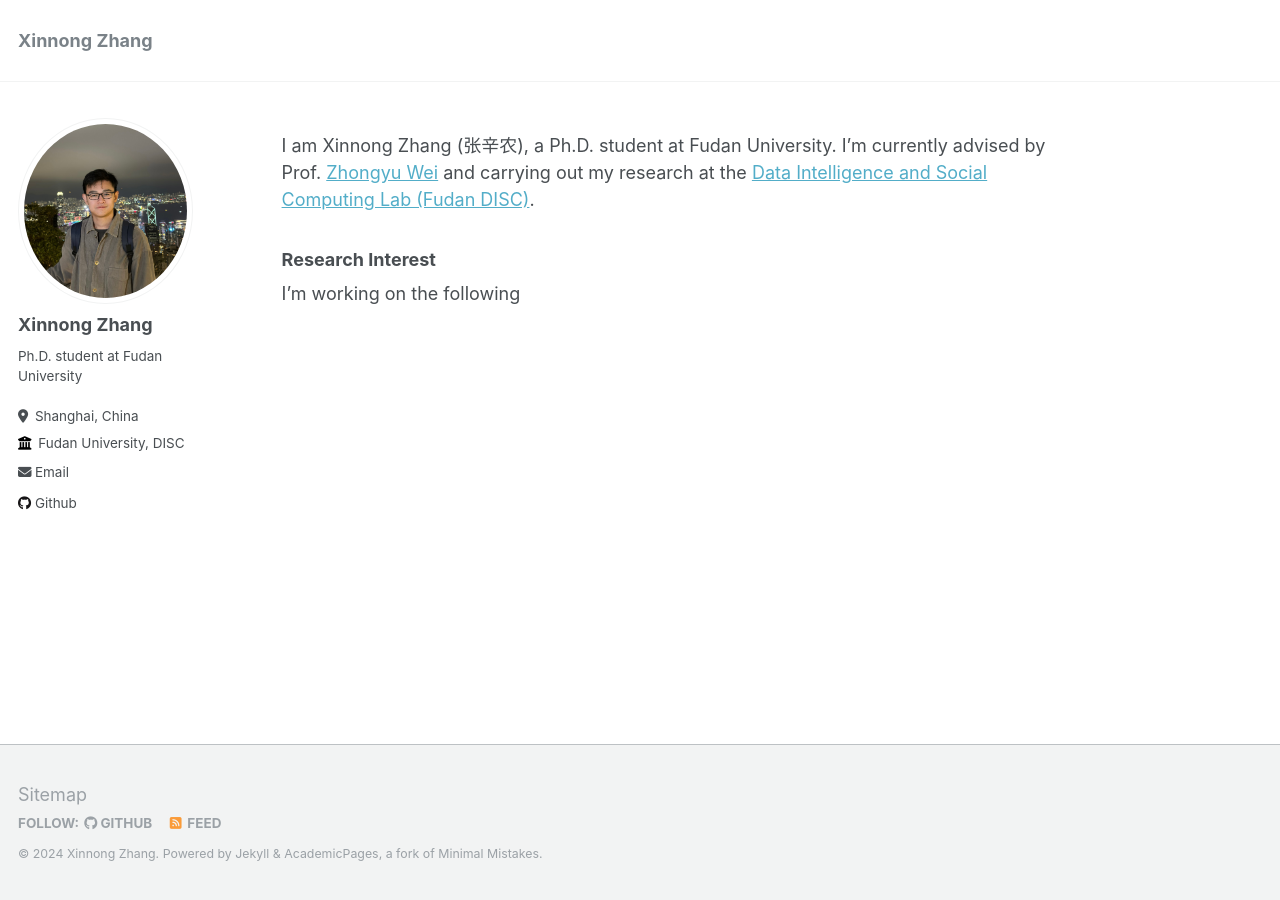
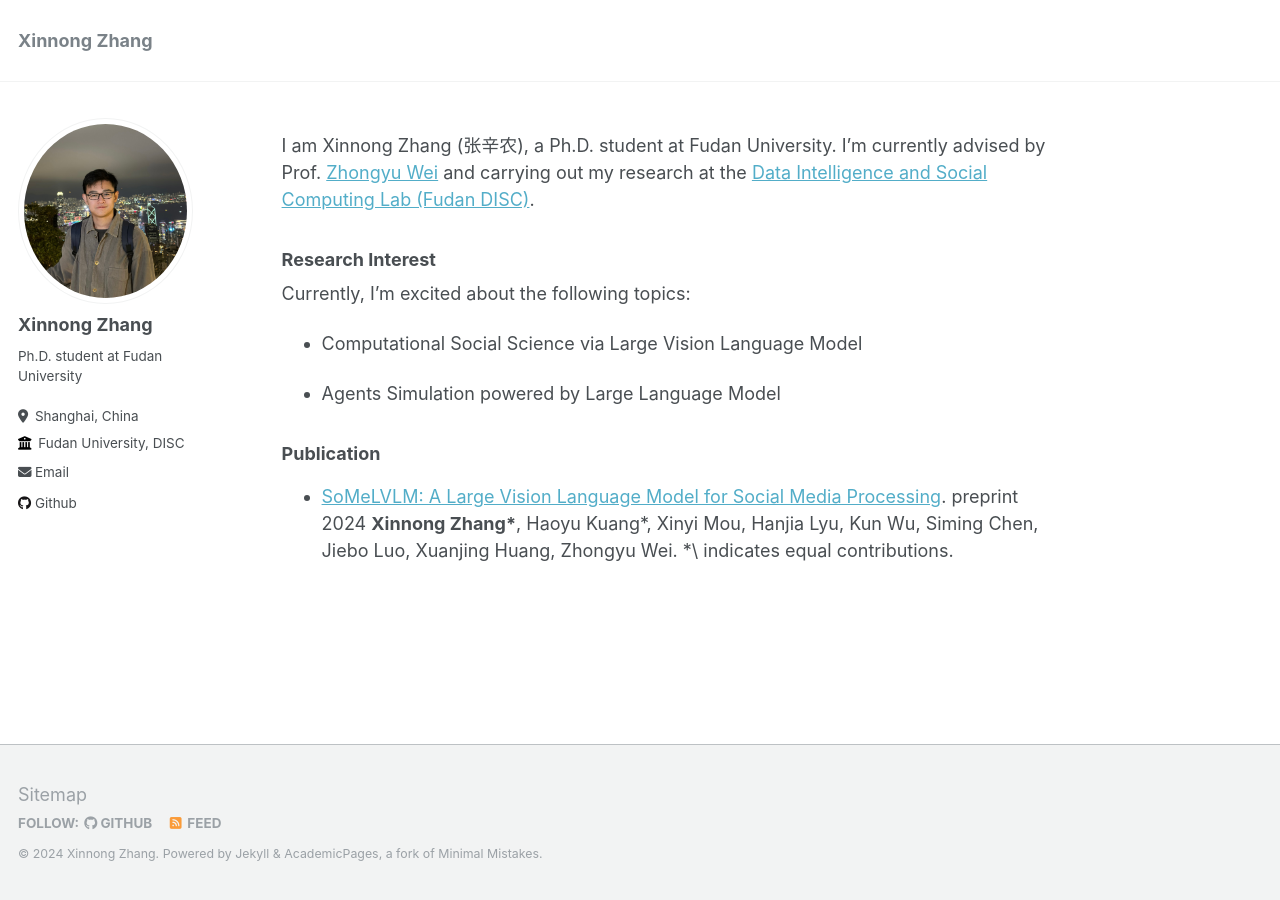
Before and after one commit to Lishi905/lishi905.github.io, a Jekyll site: the page built from _pages/about.md, in a window 1280 px wide. Built offline with Jekyll 4.4.1, drawn with Linux system fonts in a browser that asks for light colours.

Commit message:
Update about.md

```diff
--- a/_pages/about.md
+++ b/_pages/about.md
@@ -11,4 +11,15 @@ redirect_from:
 I am Xinnong Zhang (张辛农), a Ph.D. student at Fudan University. I'm currently advised by Prof. [Zhongyu Wei](http://www.fudan-disc.com/people/zywei) and carrying out my research at the [Data Intelligence and Social Computing Lab (Fudan DISC)](http://www.fudan-disc.com/).
 
 ### Research Interest
-I'm working on the following
+
+Currently, I'm excited about the following topics:
+
+- Computational Social Science via Large Vision Language Model
+
+- Agents Simulation powered by Large Language Model
+
+### Publication
+
+- [SoMeLVLM: A Large Vision Language Model for Social Media Processing](https://arxiv.org/abs/2402.13022). preprint 2024
+  **Xinnong Zhang\***, Haoyu Kuang\*, Xinyi Mou, Hanjia Lyu, Kun Wu, Siming Chen, Jiebo Luo, Xuanjing Huang, Zhongyu Wei.
+  *\ indicates equal contributions.
```
